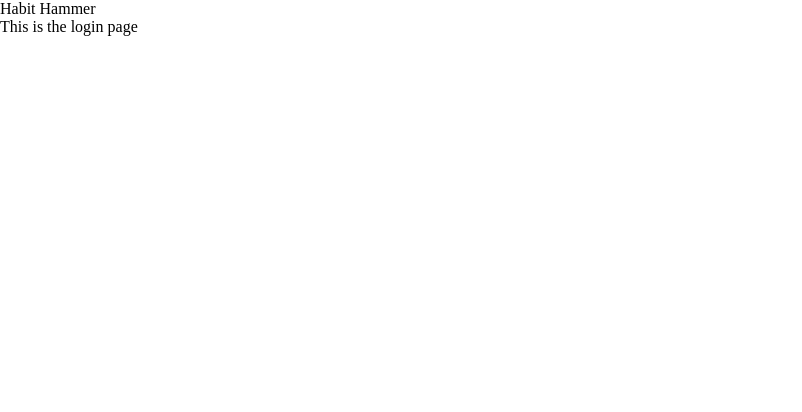
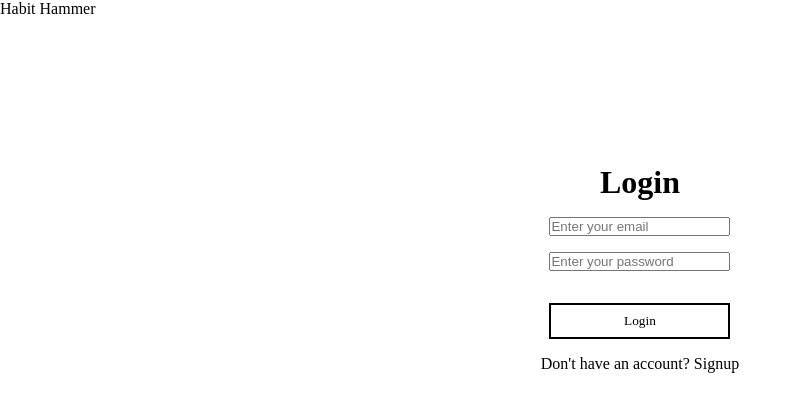
Before and after one commit to Clarkson9/habit-hammer, a React (Create React App) app: page /login in a window 1280 px wide. Shown: the top 412 px of the page, without its empty margins (0-802 px from the left). Built offline with nearby package versions, Linux system fonts and the light colour scheme.

Commit message:
add login scaffold

```diff
--- a/src/App.scss
+++ b/src/App.scss
@@ -1,2 +1,26 @@
 @use "./styles/partials/variables" as *;
 @use "./styles/partials/mixins" as *;
+
+.center-box {
+	display: flex;
+	justify-content: center;
+	align-items: center;
+	height: 500px;
+}
+
+.form-container {
+	display: flex;
+	flex-direction: column;
+	align-items: center;
+}
+
+.button {
+	border: 2px solid black;
+	padding: 0.5rem 0.5rem;
+	width: 5rem;
+
+	&--entry {
+		width: 100%;
+		margin-top: 1rem;
+	}
+}
--- a/src/pages/Home/Home.js
+++ b/src/pages/Home/Home.js
@@ -10,7 +10,7 @@ const Home = () => {
 	};
 
 	return (
-		<div className="home-container">
+		<div className="center-box">
 			<div className="button-container">
 				<button
 					type="button"
--- a/src/pages/Home/Home.scss
+++ b/src/pages/Home/Home.scss
@@ -1,12 +1,5 @@
 @use "../../styles/partials/mixins" as *;
 @use "../../styles/partials/variables" as *;
-
-.home-container {
-	display: flex;
-	justify-content: center;
-	align-items: center;
-	height: 500px;
-}
 
 .button-container {
 	display: flex;
@@ -18,9 +11,3 @@
 	height: 15rem;
 	width: 50%;
 }
-
-.button {
-	border: 2px solid black;
-	padding: 0.5rem 0.5rem;
-	width: 5rem;
-}
--- a/src/pages/Login/Login.js
+++ b/src/pages/Login/Login.js
@@ -1,7 +1,39 @@
 import "./Login.scss";
 
+import { Link } from "react-router-dom";
+
 const Login = () => {
-	return <>This is the login page</>;
+	return (
+		<div className="center-box">
+			<div className="form-container">
+				<h1>Login</h1>
+				<form className="login-form">
+					<input
+						type="text"
+						name="emailInput"
+						id="emailInput"
+						className="login__input"
+						// onChange={handleChangeComment}
+						// value={comment}
+						placeholder="Enter your email"></input>
+					<input
+						type="text"
+						name="passwordInput"
+						id="passwordInput"
+						className="login__input"
+						// onChange={handleChangeComment}
+						// value={comment}
+						placeholder="Enter your password"></input>
+					<button className="button button--entry" type="submit">
+						Login
+					</button>
+				</form>
+				<p>
+					Don't have an account? <Link to="/signup">Signup</Link>
+				</p>
+			</div>
+		</div>
+	);
 };
 
 export default Login;
--- a/src/pages/Login/Login.scss
+++ b/src/pages/Login/Login.scss
@@ -0,0 +1,10 @@
+@use "../../styles/partials/mixins" as *;
+@use "../../styles/partials/variables" as *;
+
+.login-form {
+	display: flex;
+	flex-direction: column;
+	align-items: center;
+	gap: 1rem;
+	padding: 1rem 0;
+}
```
Also changed, not shown: src/components/Header/Header.js (+0 -14 lines).
